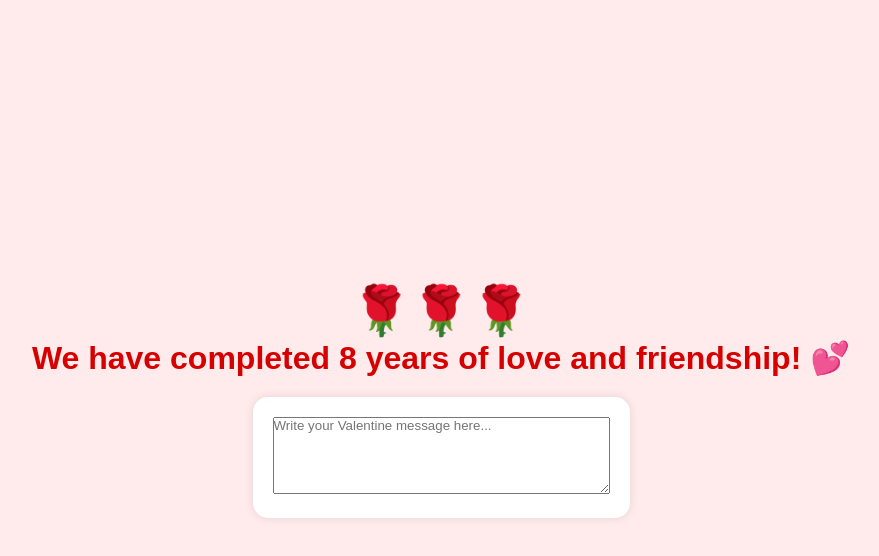
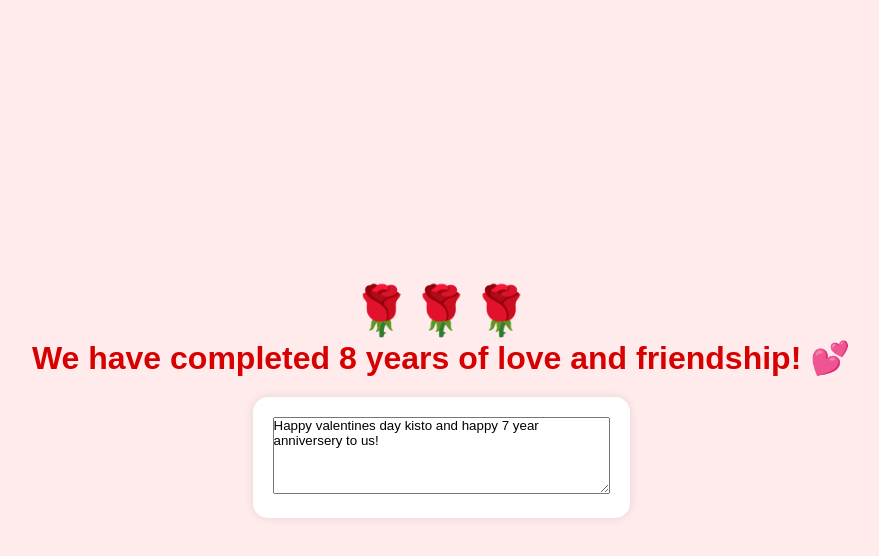
Before and after one commit to Aasthasree/secret, a plain HTML site: page index.html in a window 1280 px wide. Both pictures are taken after a click on the button "Yes". Shown: the whole page, without its empty margins (199-1078 px from the left). Drawn offline with Linux system fonts and the light colour scheme.

Commit message:
Update index.html

```diff
--- a/index.html
+++ b/index.html
@@ -33,7 +33,7 @@
         <div class="roses">🌹🌹🌹</div>
         <p class="question">We have completed 8 years of love and friendship! 💕</p>
         <div class="message-box">
-            <textarea rows="5" cols="40" placeholder="Write your Valentine message here..."></textarea>
+            <textarea rows="5" cols="40">Happy valentines day kisto and happy 7 year anniversery to us! </textarea>
         </div>
     </div>
 
```
